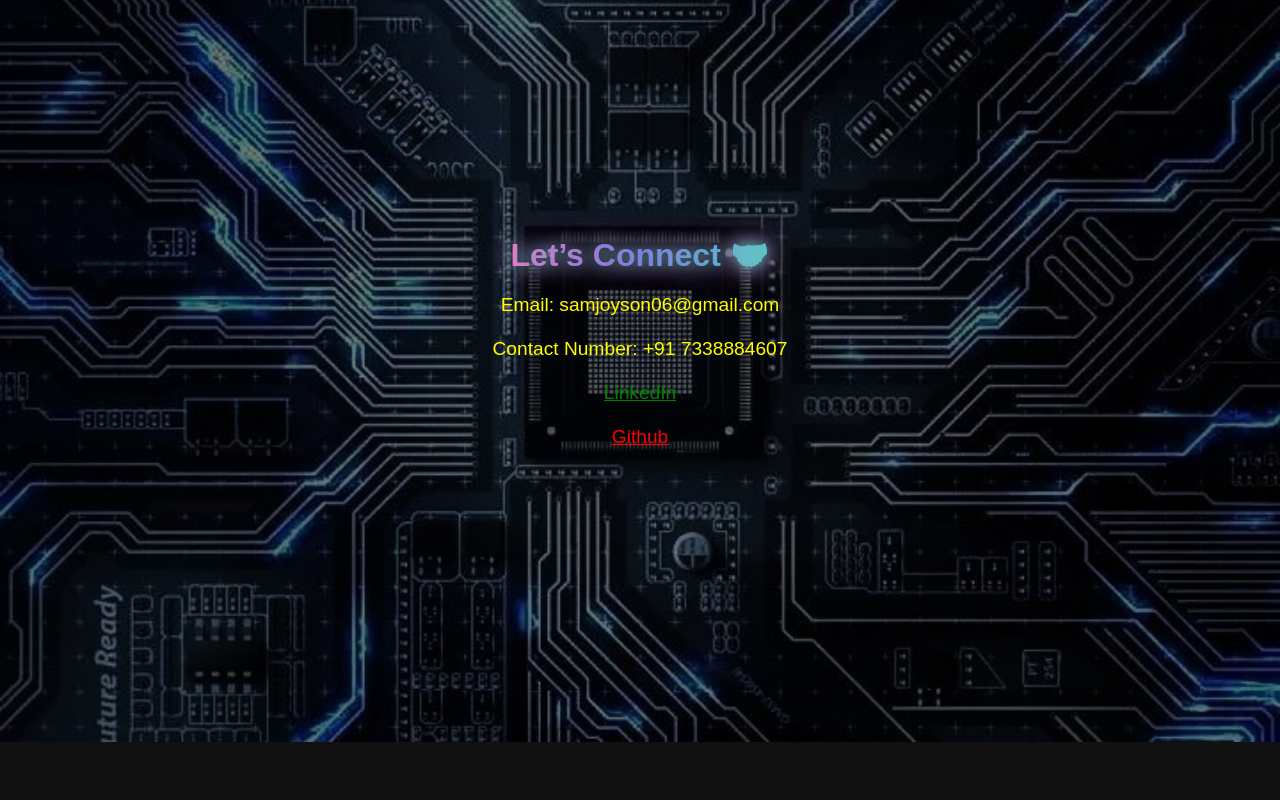
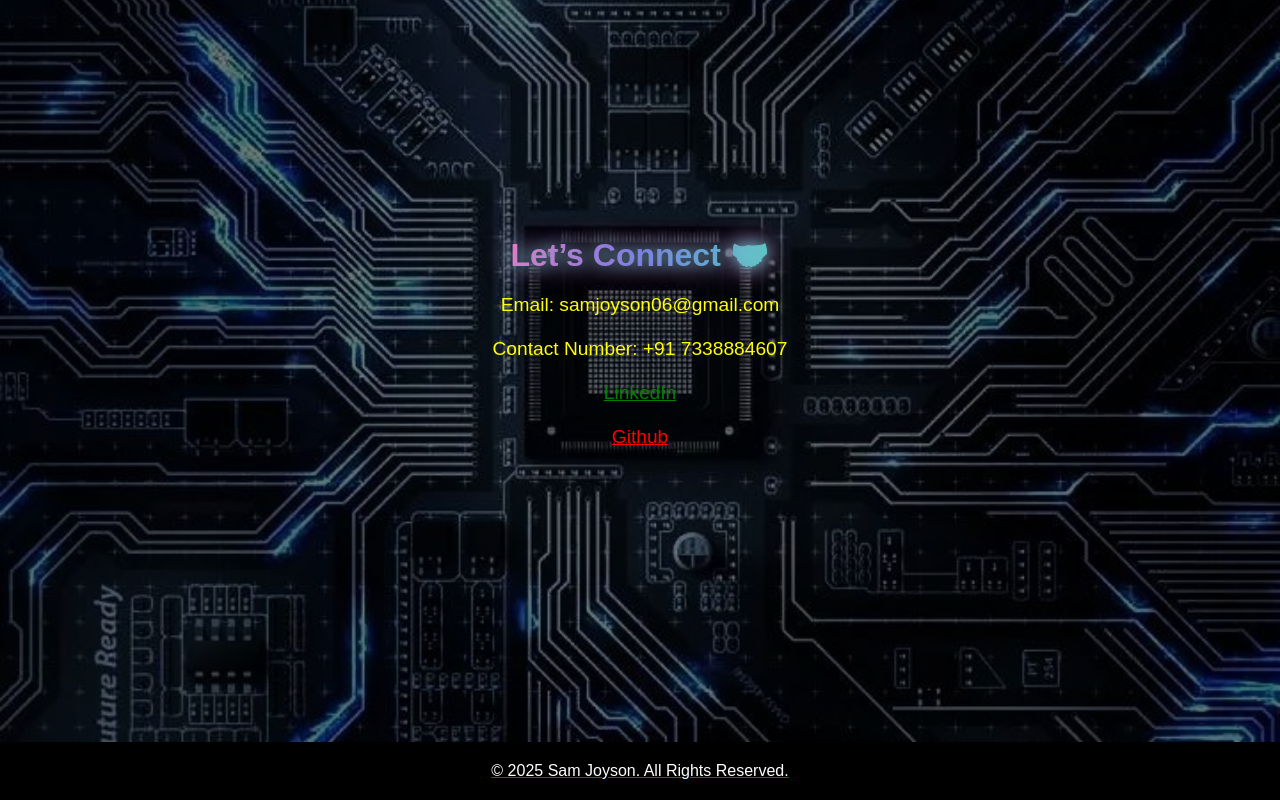
Before and after one commit to SamJoyson/My-Portfolio-, a plain HTML site: page index.html in a window 1280 px wide. Shown: the part 3258-4058 px from the top of the page. Before the commit the page ends 4000 px from the top, so only its background shows below. Drawn offline with Linux system fonts and the light colour scheme.

Commit message:
Update index.html

```diff
--- a/index.html
+++ b/index.html
@@ -191,6 +191,8 @@ My project stood out among several innovative ideas, and I was awarded the 2nd P
       }, 800);
     });
   </script>
-
+<footer style="text-align: center; padding: 20px; background: black; color: white;">
+  © 2025 Sam Joyson. All Rights Reserved.
+</footer>
 </body>
 </html>
```
